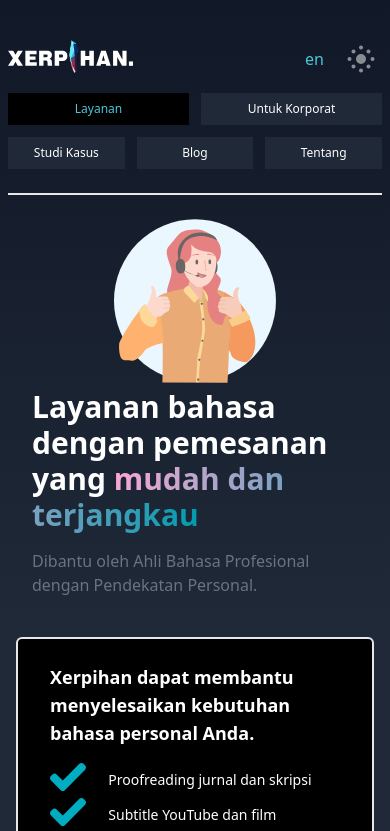
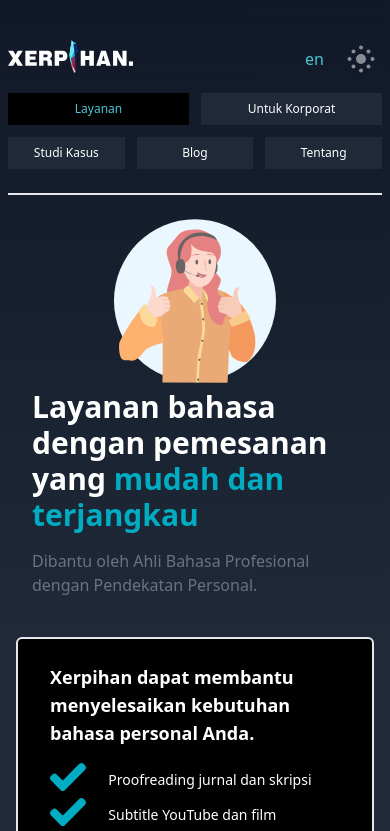
Before and after one commit to yasanugroho/silver-doodle, a Next.js app: page /service in a window 390 px wide. Shown: the top 831 px of the page. Built offline with nearby package versions, Linux system fonts and the light colour scheme; what @tailwindcss/typography would draw is missing.

Commit message:
Fix iphone bug, hidden text

```diff
--- a/pages/service.tsx
+++ b/pages/service.tsx
@@ -30,7 +30,7 @@
           <div className="md:w-5/6 pb-6 md:pb-0">
             <h1 className="text-3xl md:text-5xl font-bold text-left mb-4">
               {_(l, 'Layanan bahasa dengan pemesanan yang ', 'Language service with order ')}
-              <span className="text-transparent bg-clip-text bg-gradient-to-r from-pink-300 to-xerpihan-primary-600 ">
+              <span className="text-xerpihan-primary-500">
                 {_(l, 'mudah dan terjangkau', 'easy and affordable')}
               </span>
             </h1>
```
